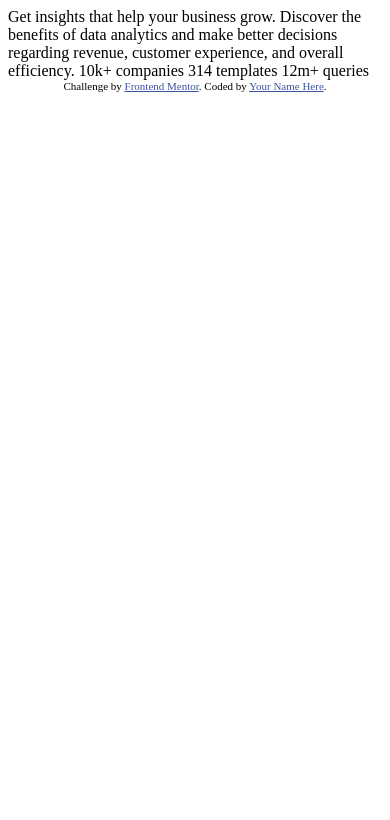
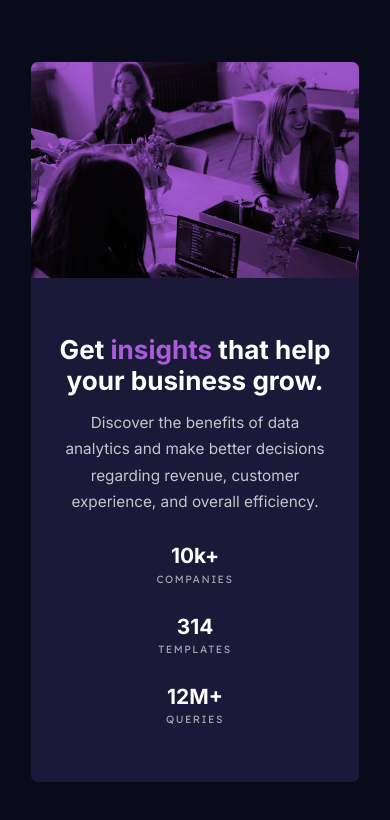
Before and after one commit to rogeriobautz/stats-preview-component, a plain HTML site: page index.html in a window 390 px wide. Drawn offline with Linux system fonts and the light colour scheme.

Commit message:
Challenge completed

```diff
--- a/index.html
+++ b/index.html
@@ -1,33 +1,57 @@
 <!DOCTYPE html>
 <html lang="en">
   <head>
-  <meta charset="UTF-8">
-  <meta name="viewport" content="width=device-width, initial-scale=1.0"> <!-- displays site properly based on user's device -->
+    <meta charset="UTF-8" />
+    <meta name="viewport" content="width=device-width, initial-scale=1.0" />
+    <!-- displays site properly based on user's device -->
 
-  <link rel="icon" type="image/png" sizes="32x32" href="./images/favicon-32x32.png">
+    <link
+      rel="icon"
+      type="image/png"
+      sizes="32x32"
+      href="./images/favicon-32x32.png"
+    />
+    <link rel="stylesheet" href="style.css" />
 
     <title>Frontend Mentor | Stats preview card component</title>
-
-  <!-- Feel free to remove these styles or customise in your own stylesheet 👍 -->
-  <style>
-    .attribution { font-size: 11px; text-align: center; }
-    .attribution a { color: hsl(228, 45%, 44%); }
-  </style>
   </head>
   <body>
-
-  Get insights that help your business grow.
-
-  Discover the benefits of data analytics and make better decisions regarding revenue, customer
-  experience, and overall efficiency.
-
-  10k+ companies
-  314 templates
-  12m+ queries
-
-  <div class="attribution">
-    Challenge by <a href="https://www.frontendmentor.io?ref=challenge" target="_blank">Frontend Mentor</a>.
-    Coded by <a href="#">Your Name Here</a>.
+    <main class="container">
+      <div class="card">
+        <h1 class="title">
+          Get <span>insights</span> that help your business grow.
+        </h1>
+        <p class="description">
+          Discover the benefits of data analytics and make better decisions
+          regarding revenue, customer experience, and overall efficiency.
+        </p>
+        <div class="stats">
+          <div class="stats-heading stat1">
+            <p class="number">10k+</p>
+            <p class="type">companies</p>
           </div>
+          <div class="stats-heading stat2">
+            <p class="number">314</p>
+            <p class="type">templates</p>
+          </div>
+          <div class="stats-heading stat3">
+            <p class="number">12M+</p>
+            <p class="type">queries</p>
+          </div>
+        </div>
+      </div>
+      <div class="hero-box">
+        <img
+          class="hero-desktop hero"
+          src="./images/image-header-desktop.jpg"
+          alt="Women working in an office"
+        />
+        <img
+          class="hero-mobile hero"
+          src="./images/image-header-mobile.jpg"
+          alt="Women working in an office"
+        />
+      </div>
+    </main>
   </body>
 </html>
--- /dev/null
+++ b/style.css
@@ -0,0 +1,194 @@
+@import url('https://fonts.googleapis.com/css2?family=Inter:wght@400;700&family=Lexend+Deca&display=swap');
+
+* {
+  margin: 0;
+  padding: 0;
+  box-sizing: border-box;
+  text-decoration: none;
+}
+
+body {
+  min-height: 100vh;
+  display: flex;
+  background-color: hsl(233, 47%, 7%);
+  justify-content: center;
+  align-items: center;
+  font-family: 'Inter', sans-serif;
+  font-size: 15px;
+  color: white;
+}
+.container {
+  width: 1110px;
+  max-height: 446px;
+  display: grid;
+  grid-template-columns: 51% 49%;
+  align-items: center;
+  border-radius: 0.5rem;
+  overflow: hidden;
+  grid-template-areas: 'card hero';
+}
+
+.card {
+  grid-area: card;
+  width: 100%;
+  height: 100%;
+  background-color: hsl(244, 38%, 16%);
+  padding: 5rem 7.5rem 4.375rem 4.375rem;
+  display: flex;
+  flex-direction: column;
+  justify-content: flex-start;
+  align-items: start;
+}
+
+.hero-box {
+  display: flex;
+  justify-content: center;
+  align-items: center;
+  grid-area: hero;
+  width: 100%;
+  height: 100%;
+  background-color: hsl(277, 64%, 61%);
+}
+
+.hero {
+  width: 100%;
+  mix-blend-mode: multiply;
+}
+
+.hero-mobile {
+  display: none;
+}
+
+.title {
+  font-weight: 700;
+  font-size: 1.875rem;
+}
+
+.title span {
+  color: hsl(277, 64%, 61%);
+}
+
+.description {
+  margin-top: 1.5625rem;
+  font-weight: 400;
+  color: hsla(0, 0%, 100%, 0.75);
+  line-height: 1.7rem;
+}
+
+.stats {
+  margin-top: 4.375rem;
+  display: flex;
+  justify-content: flex-start;
+}
+
+.stat1,
+.stat2 {
+  margin-right: 3.75rem;
+}
+
+.stats .number {
+  font-size: 1.5rem;
+  font-weight: 700;
+  margin-bottom: 0.3125rem;
+}
+
+.stats .type {
+  font-size: 0.75rem;
+  color: hsla(0, 0%, 100%, 0.6);
+  text-transform: uppercase;
+  letter-spacing: 0.10625rem;
+  font-family: 'Lexend Deca', sans-serif;
+}
+
+/* Desktop Normal */
+@media (max-width: 1439px) {
+  html {
+    font-size: 81%;
+  }
+  .container {
+    width: 900px;
+    max-height: 360px;
+  }
+  .description {
+    font-size: max(1.1rem);
+  }
+}
+
+/* Tablet */
+@media (max-width: 1023px) {
+  html {
+    font-size: 87%;
+  }
+  .container {
+    grid-template-columns: 1fr;
+    grid-template-rows: 40% 60%;
+    grid-template-areas:
+      'hero'
+      'card';
+    max-width: 500px;
+    min-height: 700px;
+    margin-top: 100px;
+    margin-bottom: 100px;
+  }
+  .card {
+    align-items: center;
+    padding: 5rem;
+    text-align: center;
+  }
+  .hero-box {
+    overflow: hidden;
+    height: 100%;
+  }
+  .hero {
+    object-fit: cover;
+    align-self: flex-start;
+  }
+
+  .hero-mobile {
+    display: inherit;
+  }
+  .hero-desktop {
+    display: none;
+  }
+
+  .description {
+    margin-top: 3rem;
+  }
+}
+
+/* Mobile */
+@media (max-width: 767px) {
+  .container {
+    grid-template-rows: 30% 70%;
+    max-width: 328px;
+    background-color: hsl(244, 38%, 16%);
+    min-height: 720px;
+    margin-top: 50px;
+    margin-bottom: 50px;
+  }
+  .card {
+    height: auto;
+    padding: 1rem 2rem;
+  }
+  .stats {
+    flex-direction: column;
+    margin-top: 2rem;
+  }
+  .stat1,
+  .stat2 {
+    margin-right: 0;
+  }
+
+  .stat2,
+  .stat3 {
+    margin-top: 2rem;
+  }
+  .description {
+    margin-top: 1rem;
+    line-height: 1.9rem;
+  }
+  .hero-box {
+    width: 105%;
+    height: 100%;
+  }
+}
```
Also changed, not shown: screenshots/desktop.png (added), screenshots/mobile.png (added), 2 other files. Lines whose indentation alone changed are shown as unchanged.
